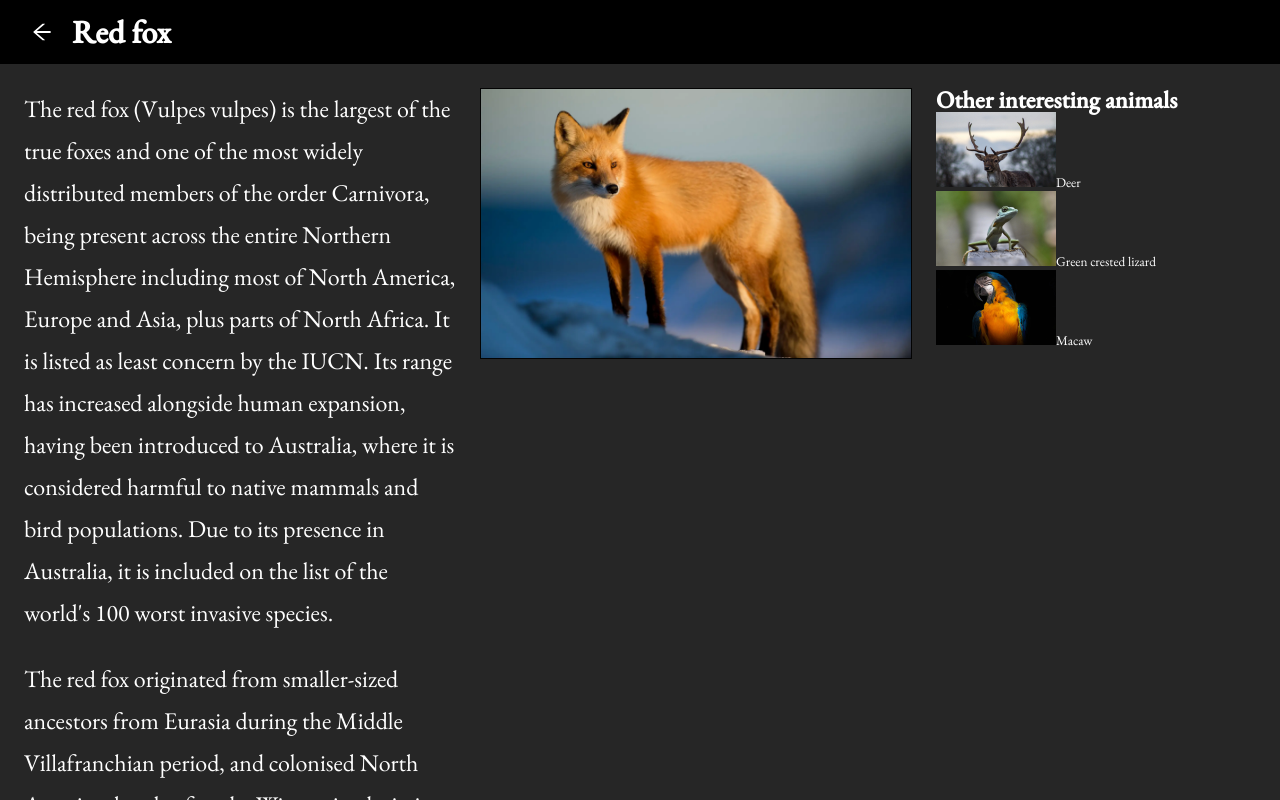
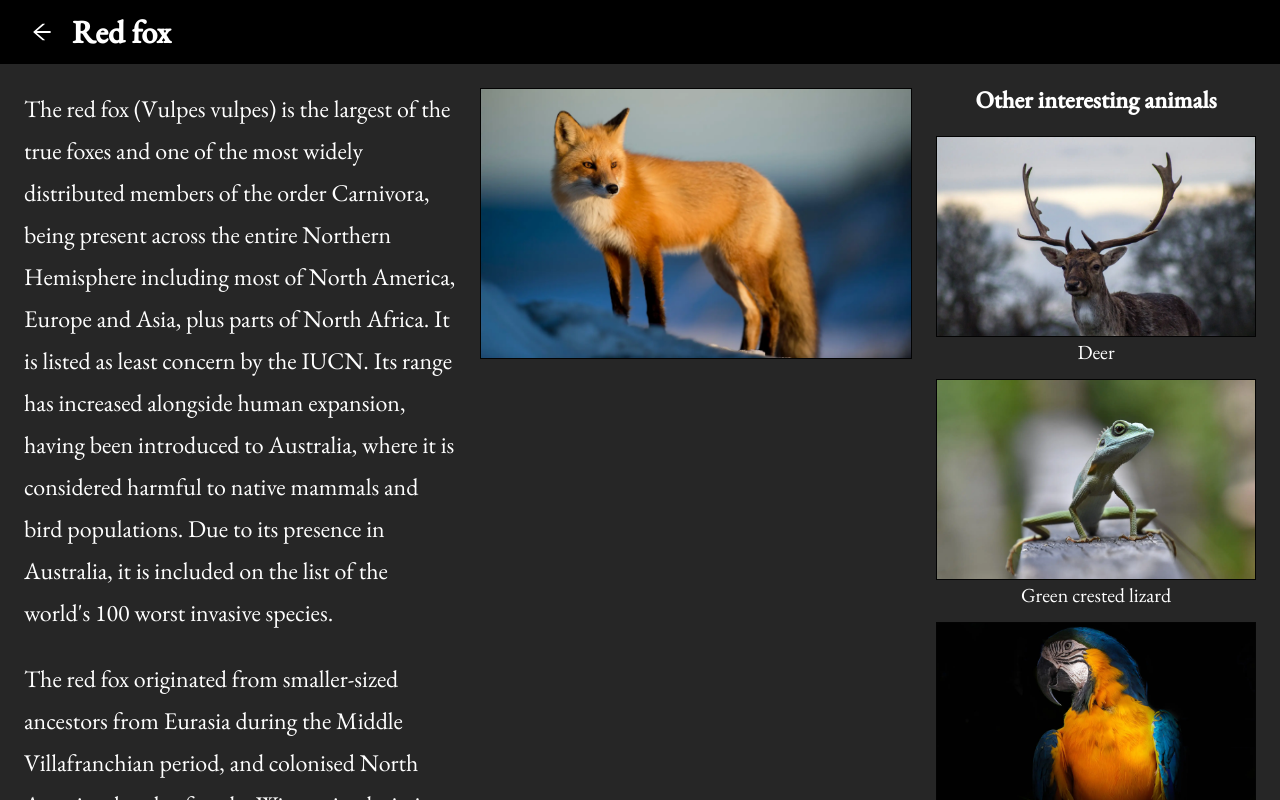
Before and after one commit to bence-toth/view-transitions-react, a React (Create React App) app: page / in a window 1280 px wide. Both pictures are taken after a click on the button "Red fox". Shown: the top 800 px of the page. Built offline with nearby package versions, Linux system fonts and the light colour scheme.

Commit message:
Side navigation updates

```diff
--- a/src/Animal.css
+++ b/src/Animal.css
@@ -20,7 +20,3 @@
   border: 1px solid rgba(0 0 0 / 90%);
   width: 100%;
 }
-
-.animal .small {
-  width: 120px;
-}
--- a/src/Animal.tsx
+++ b/src/Animal.tsx
@@ -1,7 +1,7 @@
 import { useParams } from "react-router-dom";
 
 import useNavigateWithViewTransition from "./useNavigateWithViewTransition";
-
+import SideNavigation from "./SideNavigation";
 import animals from "./animals";
 
 import "./Animal.css";
@@ -32,29 +32,7 @@ const Animal = () => {
           style={{ viewTransitionName: `view-transition-image-${animal.id}` }}
         />
       </article>
-      <div>
-        <h2>Other interesting animals</h2>
-        {animals
-          .filter((animal) => animal.id !== animalId)
-          .map((animal) => (
-            <button
-              key={animal.id}
-              onClick={() => {
-                navigateWithViewTransition(`/animals/${animal.id}`);
-              }}
-            >
-              <img
-                src={`${process.env.PUBLIC_URL}/${animal.filename}`}
-                alt={animal.name}
-                className="small"
-                style={{
-                  viewTransitionName: `view-transition-image-${animal.id}`,
-                }}
-              />
-              {animal.name}
-            </button>
-          ))}
-      </div>
+      <SideNavigation selectedAnimalId={animal.id} />
     </div>
   );
 };
--- a/src/Header.tsx
+++ b/src/Header.tsx
@@ -3,7 +3,6 @@ import { matchPath } from "react-router";
 import { AiOutlineArrowLeft } from "react-icons/ai";
 
 import useNavigateWithViewTransition from "./useNavigateWithViewTransition";
-
 import animals from "./animals";
 
 import "./Header.css";
@@ -21,6 +20,7 @@ const Header = () => {
         <h1 className="title">Interesting animals</h1>
       ) : (
         <>
+          <nav>
             <button
               className="back-button"
               onClick={() => {
@@ -29,6 +29,7 @@ const Header = () => {
             >
               <AiOutlineArrowLeft />
             </button>
+          </nav>
           <h1 className="title">{animal.name}</h1>
         </>
       )}
--- a/src/Home.css
+++ b/src/Home.css
@@ -2,7 +2,7 @@
   display: grid;
   grid-template-columns: 1fr 1fr;
   grid-template-rows: auto 1fr;
-  gap: 12px;
+  gap: 24px;
 }
 
 .main-nav button {
--- a/src/Home.tsx
+++ b/src/Home.tsx
@@ -1,5 +1,4 @@
 import useNavigateWithViewTransition from "./useNavigateWithViewTransition";
-
 import animals from "./animals";
 
 import "./Home.css";
--- /dev/null
+++ b/src/SideNavigation.css
@@ -0,0 +1,32 @@
+.side-navigation h2 {
+  text-align: center;
+  margin-bottom: 1em;
+}
+
+.side-navigation ul {
+  list-style-type: none;
+  display: grid;
+  grid-template-columns: 1fr;
+  gap: 12px;
+}
+
+.side-navigation button {
+  width: 100%;
+  display: flex;
+  flex-direction: column;
+}
+
+.side-navigation button img {
+  width: 100%;
+  border: 1px solid rgba(0 0 0 / 90%);
+}
+
+.side-navigation button span {
+  width: 100%;
+  font-size: 20px;
+  line-height: 1.5;
+  color: white;
+  display: flex;
+  align-items: center;
+  justify-content: center;
+}
--- /dev/null
+++ b/src/SideNavigation.tsx
@@ -0,0 +1,45 @@
+import useNavigateWithViewTransition from "./useNavigateWithViewTransition";
+import animals from "./animals";
+
+import "./SideNavigation.css";
+
+interface SideNavigationProps {
+  selectedAnimalId: string;
+}
+
+const SideNavigation = ({ selectedAnimalId }: SideNavigationProps) => {
+  const navigateWithViewTransition = useNavigateWithViewTransition();
+
+  return (
+    <div className="side-navigation">
+      <h2>Other interesting animals</h2>
+      <nav>
+        <ul>
+          {animals
+            .filter((animal) => animal.id !== selectedAnimalId)
+            .map((animal) => (
+              <li key={animal.id}>
+                <button
+                  onClick={() => {
+                    navigateWithViewTransition(`/animals/${animal.id}`);
+                  }}
+                >
+                  <img
+                    src={`${process.env.PUBLIC_URL}/${animal.filename}`}
+                    alt={animal.name}
+                    className="small"
+                    style={{
+                      viewTransitionName: `view-transition-image-${animal.id}`,
+                    }}
+                  />
+                  <span>{animal.name}</span>
+                </button>
+              </li>
+            ))}
+        </ul>
+      </nav>
+    </div>
+  );
+};
+
+export default SideNavigation;
```
Lines whose indentation alone changed are shown as unchanged.
